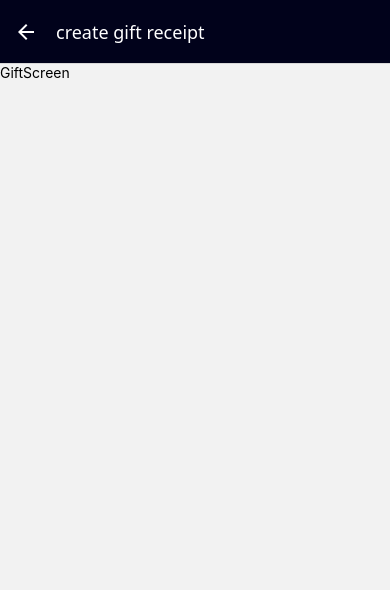
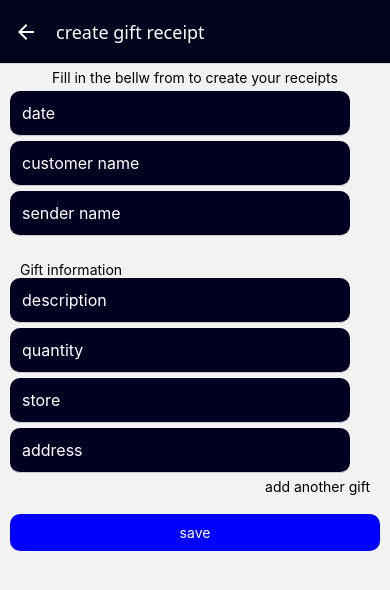
Before and after one commit to mbColins/invoiceGen, a React Native app: screen /gift in a window 390 px wide. Shown: the top 590 px of the page. Built offline with nearby package versions, Linux system fonts and the light colour scheme.

Commit message:
added gift form screen

```diff
--- a/src/components/TextInput.tsx
+++ b/src/components/TextInput.tsx
@@ -1,6 +1,7 @@
 import React from 'react';
 import { Controller, Control, FieldErrors } from 'react-hook-form';
 import { TextInput, View, Text, StyleSheet } from 'react-native';
+import { COLORS,FONT_SIZE } from '../utils/theme';
 
 interface FormInputProps {
     control: Control<any>;
@@ -50,7 +51,7 @@
         borderRadius: 10,
         padding: 12,
         fontSize: 16,
-        color: '#ccc',
+        color: COLORS.text,
     },
     errorInput: {
         borderColor: 'red',
--- /dev/null
+++ b/src/navigation/BottomNavigation.tsx
@@ -0,0 +1,34 @@
+import { StyleSheet, Text, View } from 'react-native'
+import React from 'react'
+import { createBottomTabNavigator } from '@react-navigation/bottom-tabs'
+import HomeScreen from '../screens/home';
+import ProfileScreen from '../screens/profile';
+import MenuScreen from '../screens/menu';
+
+const Tab = createBottomTabNavigator();
+
+const BottomNavigation = () => {
+    return (
+        <Tab.Navigator
+            screenOptions={{
+                headerShown:false,
+                tabBarStyle: {
+                    backgroundColor: '#fff'
+                }
+            }}
+        >
+            <Tab.Screen name='home' component={HomeScreen} options={{
+                headerShown: false,
+                headerTitle: "",
+                headerStyle: { backgroundColor: '#01021bff' },
+                headerTintColor: '#fff'
+            }}
+
+            />
+            <Tab.Screen name='menu' component={MenuScreen} />
+            <Tab.Screen name='profile' component={ProfileScreen} />
+        </Tab.Navigator>
+    )
+}
+
+export default BottomNavigation
--- a/src/navigation/index.tsx
+++ b/src/navigation/index.tsx
@@ -8,6 +8,7 @@
 import loginScreen from '../screens/authentication/login'
 import Invoice from '../screens/invoice'
 import GiftScreen from '../screens/giftReceipt'
+import BottomNavigation from './BottomNavigation'
 
 const Stack = createNativeStackNavigator()
 
@@ -21,8 +22,8 @@
         headerStyle: { backgroundColor: '#01021bff' },
         headerTintColor: '#fff'
       }} />
-      <Stack.Screen name='home' component={HomeScreen} options={{
-        headerShown: true,
+      <Stack.Screen name='home' component={BottomNavigation} options={{
+        headerShown: false,
         headerTitle: "",
         headerStyle: { backgroundColor: '#01021bff' },
         headerTintColor: '#fff'
--- a/src/screens/giftReceipt/index.tsx
+++ b/src/screens/giftReceipt/index.tsx
@@ -1,14 +1,134 @@
-import { StyleSheet, Text, View } from 'react-native'
+import { ScrollView, StyleSheet, Text, TouchableOpacity, View } from 'react-native'
 import React from 'react'
+import FormInput from '../../components/TextInput'
+import { useFieldArray, useForm } from 'react-hook-form'
+
+interface Item {
+  description: string;
+  quantity: string;
+  store: string;
+  address: string;
+}
+
+interface GiftForm {
+  date: any;
+  customername: string;
+  sendername: string;
+  items: Item[];
+
+}
 
 const GiftScreen = () => {
+  const { control, handleSubmit, formState: { errors } } = useForm<GiftForm>({
+    defaultValues: {
+      date: '',
+      customername: '',
+      sendername: '',
+      items: [{ description: '', quantity: '', store: '', address: '' }]
+    }
+  });
+
+  const { fields, append, remove } = useFieldArray({ control, name: 'items' })
+
+  const onSubmit = (data: GiftForm) => {
+    console.log('invoice submited', data)
+  }
+
   return (
-    <View>
-      <Text>GiftScreen</Text>
-    </View>
+    <ScrollView style={styles.container}>
+      <Text style={{ textAlign: 'center', paddingVertical: 5 }}>Fill in the bellw from to create your receipts</Text>
+      <View>
+        <FormInput
+          placeholder='date'
+          name='date'
+          control={control}
+          errors={errors}
+          rules={{ required: 'date is required' }}
+        />
+        <FormInput
+          placeholder='customer name'
+          name='customername'
+          control={control}
+          errors={errors}
+          rules={{ required: 'customer name is required' }}
+        />
+        <FormInput
+          placeholder='sender name'
+          name='sendernmae'
+          control={control}
+          errors={errors}
+          rules={{ required: 'sender name is required' }}
+        />
+      </View>
+      <View style={{ marginTop: 20, paddingHorizontal: 10 }}>
+        <Text>Gift information</Text>
+      </View>
+      <View>
+        {fields.map((item, index) => (
+          <View key={item.id}>
+            <FormInput
+              placeholder='description'
+              name={`items.${index}.description`}
+              control={control}
+              errors={errors}
+              rules={{ required: 'description is required' }}
+            />
+            <FormInput
+              placeholder='quantity'
+              name={`items.${index}.quantity`}
+              control={control}
+              errors={errors}
+              rules={{ required: 'quantity is required' }}
+            />
+            <FormInput
+              placeholder='store'
+              name={`items.${index}.store`}
+              control={control}
+              errors={errors}
+              rules={{ required: 'store is required' }}
+            />
+            <FormInput
+              placeholder='address'
+              name={`items.${index}.address`}
+              control={control}
+              errors={errors}
+              rules={{ required: 'address is required' }}
+            />
+
+            <View style={{ display: 'flex', flexDirection: 'row', justifyContent: 'flex-end' }}>
+              <TouchableOpacity
+                style={{ marginHorizontal: 10 }}
+                onPress={() =>
+                  append({ description: '', quantity: '', store: '', address: '' })}
+              >
+                <Text>add another gift</Text>
+
+              </TouchableOpacity>
+              {index > 0 && (
+                <TouchableOpacity
+                  onPress={() => remove(index)}
+                // style={styles.removeButton}
+                >
+                  <Text style={{ color: 'red' }}>remove item</Text>
+                </TouchableOpacity>
+              )}
+
+            </View>
+          </View>
+        ))}
+      </View>
+      <TouchableOpacity
+        style={{ backgroundColor: 'blue', marginVertical: '5%', borderRadius: 10 }}
+        onPress={() => handleSubmit(onSubmit)}
+      >
+        <Text style={{ color: '#fff', textAlign: 'center', padding: 10 }}>save</Text>
+      </TouchableOpacity>
+    </ScrollView>
   )
 }
 
 export default GiftScreen
 
-const styles = StyleSheet.create({})
+const styles = StyleSheet.create({
+  container: { paddingHorizontal: 10 }
+})
--- a/src/screens/home/index.tsx
+++ b/src/screens/home/index.tsx
@@ -12,8 +12,8 @@
 
 const invoiceTypes: { title: string; image: any, type:string }[] = [
   { title: 'purchase', image: require('../../assets/images/purchase.jpg') , type:'invoice'},
-  { title: 'service receipt', image: require('../../assets/images/service.jpg'), type:'gift' },
-  { title: 'give receipt', image: require('../../assets/images/gift.jpg'),type:'service' },
+  { title: 'service receipt', image: require('../../assets/images/service.jpg'), type:'service' },
+  { title: 'gift receipt', image: require('../../assets/images/gift.jpg'),type:'gift' },
   { title: 'expense report', image: require('../../assets/images/expense.jpg'),type:'service' },
   { title: 'invoice', image: require('../../assets/images/invoice.jpg'),type:'service' },
   { title: 'custom receipt', image: require('../../assets/images/receipt.jpg'),type:'service' },
@@ -58,7 +58,7 @@
           </TouchableOpacity>
         )}
       />
-      <View style={styles.btn}><Button title='sujest invoice type' /></View>
+      {/* <View style={styles.btn}><Button title='sujest invoice type' /></View> */}
     </SafeAreaView>
   );
 };
--- /dev/null
+++ b/src/screens/menu/index.tsx
@@ -0,0 +1,14 @@
+import { StyleSheet, Text, View } from 'react-native'
+import React from 'react'
+
+const MenuScreen = () => {
+  return (
+    <View>
+      <Text>MenuScreen</Text>
+    </View>
+  )
+}
+
+export default MenuScreen
+
+const styles = StyleSheet.create({})
--- /dev/null
+++ b/src/screens/profile/index.tsx
@@ -0,0 +1,14 @@
+import { StyleSheet, Text, View } from 'react-native'
+import React from 'react'
+
+const ProfileScreen = () => {
+  return (
+    <View>
+      <Text>ProfileScreen</Text>
+    </View>
+  )
+}
+
+export default ProfileScreen
+
+const styles = StyleSheet.create({})
--- a/src/utils/theme.ts
+++ b/src/utils/theme.ts
@@ -43,6 +43,8 @@
   lg: 20,
 };
 
+// export const PADDING = {}
+
 const theme = {
   COLORS,
   FONT_SIZE,
```
Also changed, not shown: src/redux/store.js (added).
